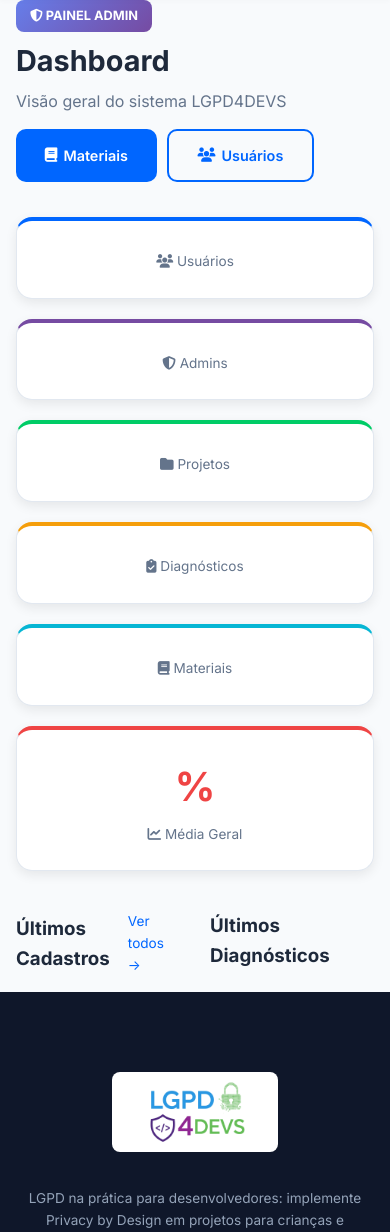
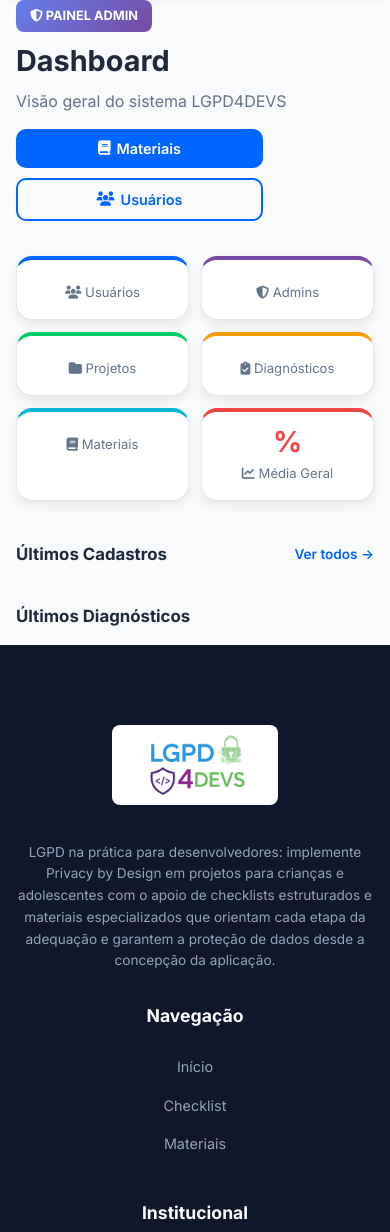
Before and after one commit to mairamichelon/Projeto-Interdisciplinar-I-LGPD4DEVs, a PHP site: page /app/views/admin/dashboard.php in a window 390 px wide. Shown: the part 94-1326 px from the top of the page. Run offline with PHP 8.4, Linux system fonts and the light colour scheme; the template is opened without the code that fills it, so the values that code supplies are empty; some libraries are stand-ins or nearby versions.

Commit message:
dashboard e home responsivos no mobile

```diff
--- a/app/views/admin/dashboard.php
+++ b/app/views/admin/dashboard.php
@@ -2,7 +2,7 @@
 
 <main class="container content-area">
 
-    <!-- Cabeçalho do painel -->
+    <!-- Cabeçalho -->
     <div style="display: flex; align-items: center; justify-content: space-between; margin-bottom: 35px; flex-wrap: wrap; gap: 15px;">
         <div>
             <div style="display: flex; align-items: center; gap: 12px; margin-bottom: 6px;">
@@ -13,78 +13,78 @@
             <h1 style="margin: 0; font-size: 1.8rem;">Dashboard</h1>
             <p style="color: var(--text-muted); margin: 4px 0 0;">Visão geral do sistema LGPD4DEVS</p>
         </div>
-        <div style="display: flex; gap: 10px;">
-            <a href="/admin/materiais" class="btn-primary" style="font-size: 0.9rem;">
+        <div style="display: flex; gap: 10px; flex-wrap: wrap;">
+            <a href="/admin/materiais" class="btn-primary" style="font-size: 0.9rem; min-width: unset; padding: 8px 16px;">
                 <i class="fas fa-book"></i> Materiais
             </a>
-            <a href="/admin/usuarios" class="btn-secondary" style="font-size: 0.9rem;">
+            <a href="/admin/usuarios" class="btn-secondary" style="font-size: 0.9rem; min-width: unset; padding: 8px 16px;">
                 <i class="fas fa-users"></i> Usuários
             </a>
         </div>
     </div>
 
     <!-- Cards de estatísticas -->
-    <div style="display: grid; grid-template-columns: repeat(auto-fit, minmax(180px, 1fr)); gap: 20px; margin-bottom: 40px;">
+    <div class="admin-stats-grid">
 
-        <div class="card-material" style="text-align: center; padding: 25px; border-top: 4px solid var(--primary);">
-            <div style="font-size: 2.5rem; font-weight: 700; color: var(--primary);"><?php echo $stats['total_usuarios']; ?></div>
-            <div style="color: var(--text-muted); font-size: 0.85rem; margin-top: 5px;"><i class="fas fa-users"></i> Usuários</div>
+        <div class="card-material admin-stat-card" style="border-top: 4px solid var(--primary);">
+            <div class="admin-stat-numero" style="color: var(--primary);"><?php echo $stats['total_usuarios']; ?></div>
+            <div class="admin-stat-label"><i class="fas fa-users"></i> Usuários</div>
         </div>
 
-        <div class="card-material" style="text-align: center; padding: 25px; border-top: 4px solid #764ba2;">
-            <div style="font-size: 2.5rem; font-weight: 700; color: #764ba2;"><?php echo $stats['total_admins']; ?></div>
-            <div style="color: var(--text-muted); font-size: 0.85rem; margin-top: 5px;"><i class="fas fa-shield-alt"></i> Admins</div>
+        <div class="card-material admin-stat-card" style="border-top: 4px solid #764ba2;">
+            <div class="admin-stat-numero" style="color: #764ba2;"><?php echo $stats['total_admins']; ?></div>
+            <div class="admin-stat-label"><i class="fas fa-shield-alt"></i> Admins</div>
         </div>
 
-        <div class="card-material" style="text-align: center; padding: 25px; border-top: 4px solid var(--secondary);">
-            <div style="font-size: 2.5rem; font-weight: 700; color: var(--secondary);"><?php echo $stats['total_projetos']; ?></div>
-            <div style="color: var(--text-muted); font-size: 0.85rem; margin-top: 5px;"><i class="fas fa-folder"></i> Projetos</div>
+        <div class="card-material admin-stat-card" style="border-top: 4px solid var(--secondary);">
+            <div class="admin-stat-numero" style="color: var(--secondary);"><?php echo $stats['total_projetos']; ?></div>
+            <div class="admin-stat-label"><i class="fas fa-folder"></i> Projetos</div>
         </div>
 
-        <div class="card-material" style="text-align: center; padding: 25px; border-top: 4px solid #F59E0B;">
-            <div style="font-size: 2.5rem; font-weight: 700; color: #F59E0B;"><?php echo $stats['total_diagnosticos']; ?></div>
-            <div style="color: var(--text-muted); font-size: 0.85rem; margin-top: 5px;"><i class="fas fa-clipboard-check"></i> Diagnósticos</div>
+        <div class="card-material admin-stat-card" style="border-top: 4px solid #F59E0B;">
+            <div class="admin-stat-numero" style="color: #F59E0B;"><?php echo $stats['total_diagnosticos']; ?></div>
+            <div class="admin-stat-label"><i class="fas fa-clipboard-check"></i> Diagnósticos</div>
         </div>
 
-        <div class="card-material" style="text-align: center; padding: 25px; border-top: 4px solid #06B6D4;">
-            <div style="font-size: 2.5rem; font-weight: 700; color: #06B6D4;"><?php echo $stats['total_materiais']; ?></div>
-            <div style="color: var(--text-muted); font-size: 0.85rem; margin-top: 5px;"><i class="fas fa-book"></i> Materiais</div>
+        <div class="card-material admin-stat-card" style="border-top: 4px solid #06B6D4;">
+            <div class="admin-stat-numero" style="color: #06B6D4;"><?php echo $stats['total_materiais']; ?></div>
+            <div class="admin-stat-label"><i class="fas fa-book"></i> Materiais</div>
         </div>
 
-        <div class="card-material" style="text-align: center; padding: 25px; border-top: 4px solid <?php echo ($stats['media_conformidade'] >= 70) ? 'var(--secondary)' : 'var(--error)'; ?>;">
-            <div style="font-size: 2.5rem; font-weight: 700; color: <?php echo ($stats['media_conformidade'] >= 70) ? 'var(--secondary)' : 'var(--error)'; ?>;">
+        <div class="card-material admin-stat-card" style="border-top: 4px solid <?php echo ($stats['media_conformidade'] >= 70) ? 'var(--secondary)' : 'var(--error)'; ?>;">
+            <div class="admin-stat-numero" style="color: <?php echo ($stats['media_conformidade'] >= 70) ? 'var(--secondary)' : 'var(--error)'; ?>;">
                 <?php echo $stats['media_conformidade']; ?>%
             </div>
-            <div style="color: var(--text-muted); font-size: 0.85rem; margin-top: 5px;"><i class="fas fa-chart-line"></i> Média Geral</div>
+            <div class="admin-stat-label"><i class="fas fa-chart-line"></i> Média Geral</div>
         </div>
 
     </div>
 
-    <!-- Duas colunas: últimos usuários e últimos diagnósticos -->
-    <div style="display: grid; grid-template-columns: 1fr 1fr; gap: 30px; flex-wrap: wrap;">
+    <!-- Últimos cadastros e diagnósticos — coluna única no mobile -->
+    <div class="admin-listas-grid">
 
         <!-- Últimos usuários -->
         <div>
             <div style="display: flex; justify-content: space-between; align-items: center; margin-bottom: 15px;">
-                <h3 style="margin: 0;">Últimos Cadastros</h3>
-                <a href="/admin/usuarios" style="font-size: 0.85rem; color: var(--primary); text-decoration: none;">Ver todos →</a>
+                <h3 style="margin: 0; font-size: 1.05rem;">Últimos Cadastros</h3>
+                <a href="/admin/usuarios" style="font-size: 0.85rem; color: var(--primary); text-decoration: none; font-weight: 600;">Ver todos →</a>
             </div>
             <?php foreach ($ultimosUsuarios as $u): ?>
-                <div class="card-pergunta" style="padding: 15px 20px; margin-bottom: 10px; border-left: 4px solid <?php echo $u['perfil'] === 'admin' ? '#764ba2' : 'var(--primary)'; ?>;">
-                    <div style="display: flex; justify-content: space-between; align-items: center;">
-                        <div>
-                            <div style="font-weight: 600; color: var(--text-main); font-size: 0.95rem;">
+                <div class="card-pergunta" style="padding: 14px 18px; margin-bottom: 10px; border-left: 4px solid <?php echo $u['perfil'] === 'admin' ? '#764ba2' : 'var(--primary)'; ?>;">
+                    <div style="display: flex; justify-content: space-between; align-items: center; gap: 10px; flex-wrap: wrap;">
+                        <div style="min-width: 0;">
+                            <div style="font-weight: 600; color: var(--text-main); font-size: 0.92rem; white-space: nowrap; overflow: hidden; text-overflow: ellipsis; max-width: 200px;">
                                 <?php echo htmlspecialchars($u['nome']); ?>
                             </div>
-                            <div style="font-size: 0.8rem; color: var(--text-muted);">
+                            <div style="font-size: 0.78rem; color: var(--text-muted); white-space: nowrap; overflow: hidden; text-overflow: ellipsis; max-width: 200px;">
                                 <?php echo htmlspecialchars($u['email']); ?>
                             </div>
                         </div>
-                        <div style="text-align: right;">
-                            <span style="background: <?php echo $u['perfil'] === 'admin' ? '#764ba222' : '#EFF6FF'; ?>; color: <?php echo $u['perfil'] === 'admin' ? '#764ba2' : 'var(--primary)'; ?>; padding: 3px 10px; border-radius: 20px; font-size: 0.75rem; font-weight: 700;">
+                        <div style="text-align: right; flex-shrink: 0;">
+                            <span style="background: <?php echo $u['perfil'] === 'admin' ? '#764ba222' : '#EFF6FF'; ?>; color: <?php echo $u['perfil'] === 'admin' ? '#764ba2' : 'var(--primary)'; ?>; padding: 3px 10px; border-radius: 20px; font-size: 0.75rem; font-weight: 700; display: inline-block;">
                                 <?php echo $u['perfil'] === 'admin' ? '⚙️ Admin' : '👤 Usuário'; ?>
                             </span>
-                            <div style="font-size: 0.75rem; color: var(--text-muted); margin-top: 4px;">
+                            <div style="font-size: 0.72rem; color: var(--text-muted); margin-top: 3px;">
                                 <?php echo date('d/m/Y', strtotime($u['data_cadastro'])); ?>
                             </div>
                         </div>
@@ -96,24 +96,24 @@
         <!-- Últimos diagnósticos -->
         <div>
             <div style="display: flex; justify-content: space-between; align-items: center; margin-bottom: 15px;">
-                <h3 style="margin: 0;">Últimos Diagnósticos</h3>
+                <h3 style="margin: 0; font-size: 1.05rem;">Últimos Diagnósticos</h3>
             </div>
             <?php foreach ($ultimosDiagnosticos as $d): ?>
-                <div class="card-pergunta" style="padding: 15px 20px; margin-bottom: 10px; border-left: 4px solid <?php echo ($d['percentual'] >= 70) ? 'var(--secondary)' : 'var(--error)'; ?>;">
-                    <div style="display: flex; justify-content: space-between; align-items: center;">
-                        <div>
-                            <div style="font-weight: 600; color: var(--text-main); font-size: 0.95rem;">
+                <div class="card-pergunta" style="padding: 14px 18px; margin-bottom: 10px; border-left: 4px solid <?php echo ($d['percentual'] >= 70) ? 'var(--secondary)' : 'var(--error)'; ?>;">
+                    <div style="display: flex; justify-content: space-between; align-items: center; gap: 10px; flex-wrap: wrap;">
+                        <div style="min-width: 0;">
+                            <div style="font-weight: 600; color: var(--text-main); font-size: 0.92rem; white-space: nowrap; overflow: hidden; text-overflow: ellipsis; max-width: 200px;">
                                 <?php echo htmlspecialchars($d['usuario_nome']); ?>
                             </div>
-                            <div style="font-size: 0.8rem; color: var(--text-muted);">
+                            <div style="font-size: 0.78rem; color: var(--text-muted); white-space: nowrap; overflow: hidden; text-overflow: ellipsis; max-width: 200px;">
                                 <?php echo $d['projeto_nome'] ? htmlspecialchars($d['projeto_nome']) : 'Sem projeto vinculado'; ?>
                             </div>
                         </div>
-                        <div style="text-align: right;">
-                            <div style="font-size: 1.3rem; font-weight: 700; color: <?php echo ($d['percentual'] >= 70) ? 'var(--secondary)' : 'var(--error)'; ?>;">
+                        <div style="text-align: right; flex-shrink: 0;">
+                            <div style="font-size: 1.3rem; font-weight: 700; color: <?php echo ($d['percentual'] >= 70) ? 'var(--secondary)' : 'var(--error)'; ?>; line-height: 1;">
                                 <?php echo $d['percentual']; ?>%
                             </div>
-                            <div style="font-size: 0.75rem; color: var(--text-muted);">
+                            <div style="font-size: 0.72rem; color: var(--text-muted); margin-top: 3px;">
                                 <?php echo date('d/m/Y', strtotime($d['data_salvo'])); ?>
                             </div>
                         </div>
@@ -126,4 +126,60 @@
 
 </main>
 
+<style>
+/* Grid de estatísticas — 3 colunas no desktop, 2 no tablet, 2 no mobile */
+.admin-stats-grid {
+    display: grid;
+    grid-template-columns: repeat(6, 1fr);
+    gap: 16px;
+    margin-bottom: 40px;
+}
+
+.admin-stat-card {
+    text-align: center;
+    padding: 20px 15px;
+}
+
+.admin-stat-numero {
+    font-size: 2.2rem;
+    font-weight: 700;
+    line-height: 1;
+    margin-bottom: 6px;
+}
+
+.admin-stat-label {
+    color: var(--text-muted);
+    font-size: 0.82rem;
+}
+
+/* Grid de listas — 2 colunas no desktop, 1 no mobile */
+.admin-listas-grid {
+    display: grid;
+    grid-template-columns: 1fr 1fr;
+    gap: 30px;
+}
+
+@media (max-width: 900px) {
+    .admin-stats-grid {
+        grid-template-columns: repeat(3, 1fr);
+    }
+}
+
+@media (max-width: 600px) {
+    .admin-stats-grid {
+        grid-template-columns: repeat(2, 1fr);
+        gap: 12px;
+    }
+
+    .admin-stat-numero { font-size: 1.8rem; }
+    .admin-stat-card { padding: 16px 10px; }
+
+    /* Listas em coluna única no mobile */
+    .admin-listas-grid {
+        grid-template-columns: 1fr;
+        gap: 20px;
+    }
+}
+</style>
+
 <?php require BASE_PATH . '/app/views/layouts/footer.php'; ?>
```
Also changed, not shown: app/views/home/index.php (+37 -15 lines).
